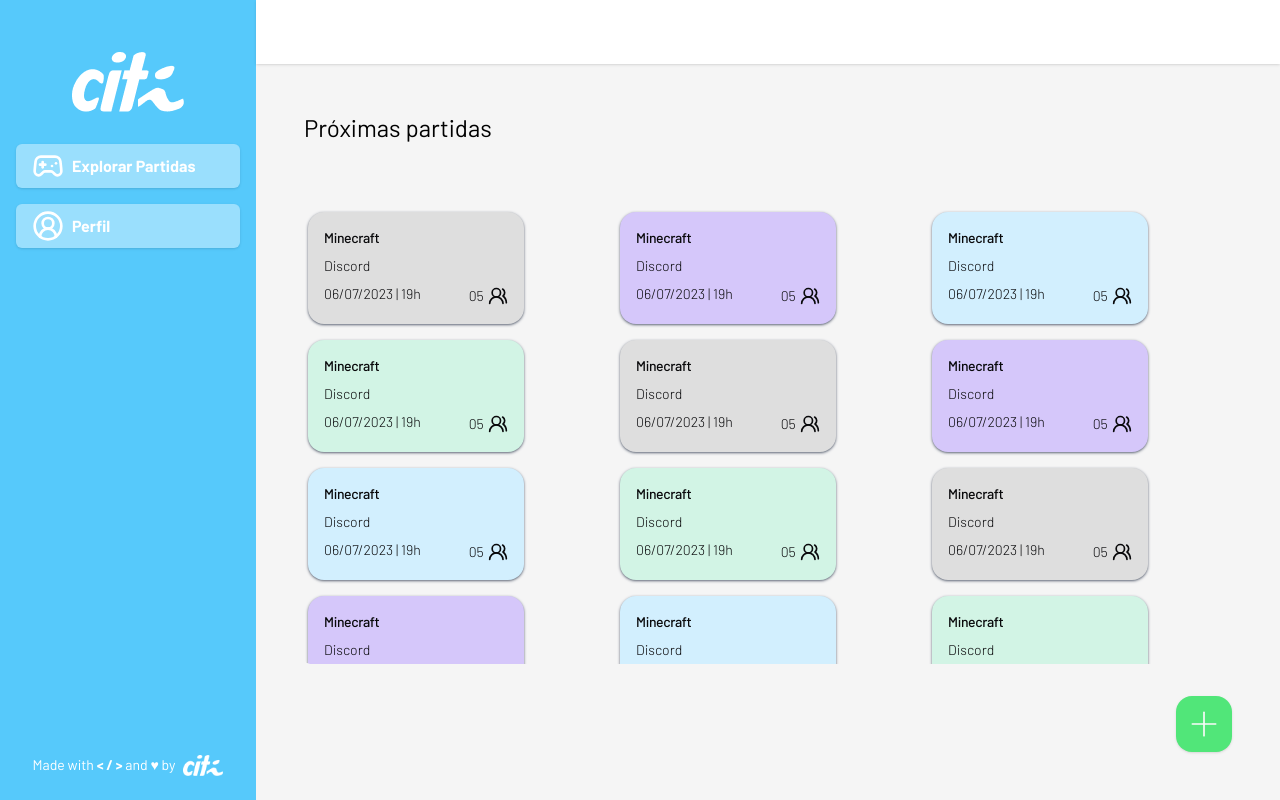
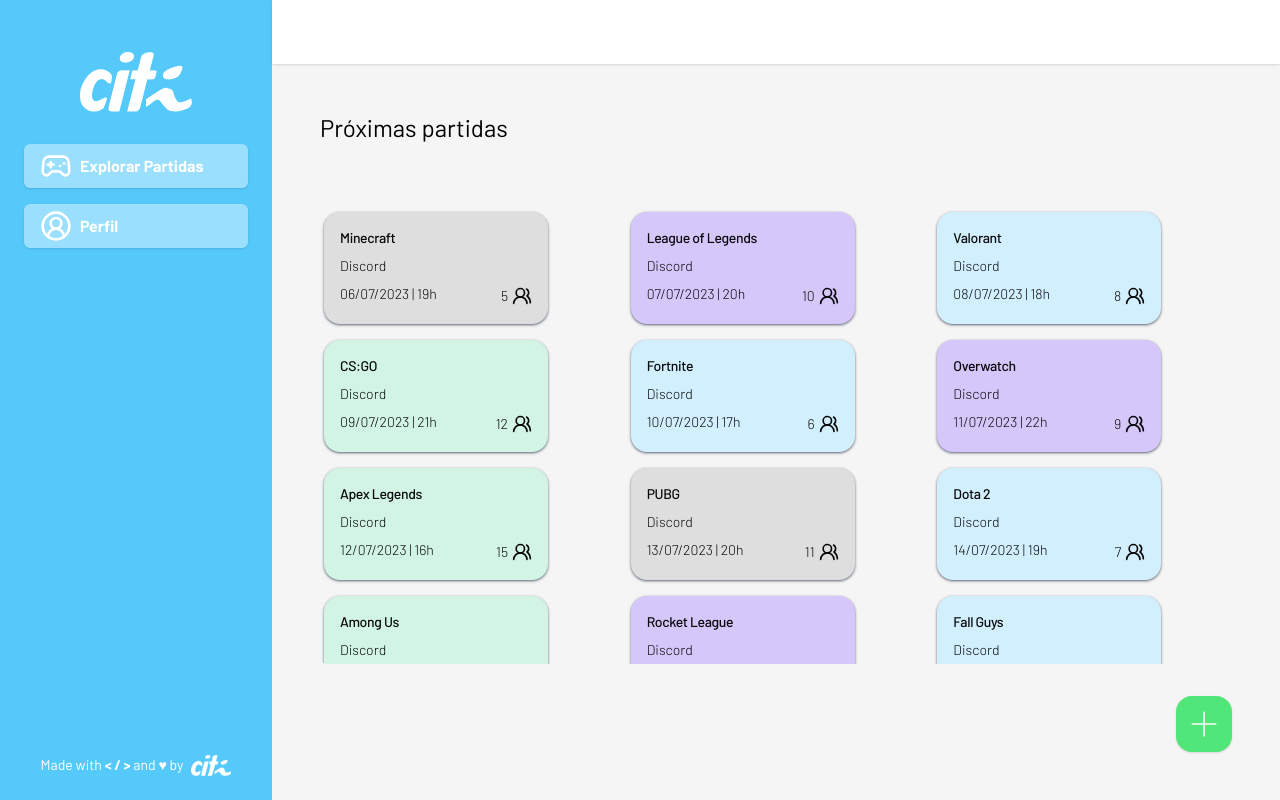
Before and after one commit to citi-onboarding/pta-boilerplate, a Next.js app in the folder client/: page / in a window 1280 px wide. Built offline with nearby package versions, Linux system fonts and the light colour scheme.

Commit message:
created list of matches

```diff
--- a/client/src/app/ExploreMatches/index.tsx
+++ b/client/src/app/ExploreMatches/index.tsx
@@ -3,55 +3,55 @@
 import Topbar from "@/components/topbar";
 import { ScrollArea, ScrollBar } from "@/components/ui/scroll-area";
 
+const matches = [
+  { gameName: "Minecraft", description: "Discord", date: "06/07/2023", time: "19h", status: "closed", participants: 5 },
+  { gameName: "League of Legends", description: "Discord", date: "07/07/2023", time: "20h", status: "full", participants: 10 },
+  { gameName: "Valorant", description: "Discord", date: "08/07/2023", time: "18h", status: "joinable", participants: 8 },
+  { gameName: "CS:GO", description: "Discord", date: "09/07/2023", time: "21h", status: "playing", participants: 12 },
+  { gameName: "Fortnite", description: "Discord", date: "10/07/2023", time: "17h", status: "joinable", participants: 6 },
+  { gameName: "Overwatch", description: "Discord", date: "11/07/2023", time: "22h", status: "full", participants: 9 },
+  { gameName: "Apex Legends", description: "Discord", date: "12/07/2023", time: "16h", status: "playing", participants: 15 },
+  { gameName: "PUBG", description: "Discord", date: "13/07/2023", time: "20h", status: "closed", participants: 11 },
+  { gameName: "Dota 2", description: "Discord", date: "14/07/2023", time: "19h", status: "joinable", participants: 7 },
+  { gameName: "Among Us", description: "Discord", date: "15/07/2023", time: "18h", status: "playing", participants: 10 },
+  { gameName: "Rocket League", description: "Discord", date: "16/07/2023", time: "21h", status: "full", participants: 6 },
+  { gameName: "Fall Guys", description: "Discord", date: "17/07/2023", time: "15h", status: "joinable", participants: 8 },
+  { gameName: "Call of Duty", description: "Discord", date: "18/07/2023", time: "23h", status: "closed", participants: 14 },
+  { gameName: "Destiny 2", description: "Discord", date: "19/07/2023", time: "19h", status: "playing", participants: 12 },
+  { gameName: "Warframe", description: "Discord", date: "20/07/2023", time: "18h", status: "joinable", participants: 9 },
+  { gameName: "Genshin Impact", description: "Discord", date: "21/07/2023", time: "17h", status: "full", participants: 4 },
+  { gameName: "The Sims", description: "Discord", date: "22/07/2023", time: "20h", status: "closed", participants: 2 },
+  { gameName: "Stardew Valley", description: "Discord", date: "23/07/2023", time: "14h", status: "joinable", participants: 3 },
+  { gameName: "Hearthstone", description: "Discord", date: "24/07/2023", time: "18h", status: "playing", participants: 6 },
+  { gameName: "Rainbow Six", description: "Discord", date: "25/07/2023", time: "20h", status: "full", participants: 8 },
+];
+
 export default function ExploreMatches() {
   return (
     <div className="h-[100vh]">
-        <Topbar backArrow={false}/>
+      <Topbar backArrow={false} />
       <div className="flex flex-col p-12 h-[calc(100vh-64px)]">
         <h1 className="text-2xl text-black font-barlow font-normal mb-16">
           Próximas partidas
         </h1>
         <ScrollArea className="w-full h-fit rounded-md border-none p-0">
           <div className="grid grid-cols-[repeat(auto-fit,minmax(230px,1fr))] gap-4 p-1">
-                <MatchCard status={"closed"}/>
-                <MatchCard status={"full"}/>
-                <MatchCard status={"joinable"}/>
-                <MatchCard status={"playing"}/>
-
-                <MatchCard status={"closed"}/>
-                <MatchCard status={"full"}/>
-                <MatchCard status={"joinable"}/>
-                <MatchCard status={"playing"}/>
-
-                <MatchCard status={"closed"}/>
-                <MatchCard status={"full"}/>
-                <MatchCard status={"joinable"}/>
-                <MatchCard status={"playing"}/>
-
-                <MatchCard status={"closed"}/>
-                <MatchCard status={"full"}/>
-                <MatchCard status={"joinable"}/>
-                <MatchCard status={"playing"}/>
-
-                <MatchCard status={"closed"}/>
-                <MatchCard status={"full"}/>
-                <MatchCard status={"joinable"}/>
-                <MatchCard status={"playing"}/>
-
-                <MatchCard status={"closed"}/>
-                <MatchCard status={"full"}/>
-                <MatchCard status={"joinable"}/>
-                <MatchCard status={"playing"}/>
-
-                <MatchCard status={"closed"}/>
-                <MatchCard status={"full"}/>
-                <MatchCard status={"joinable"}/>
-                <MatchCard status={"playing"}/>
+            {matches.map((match, index) => (
+              <MatchCard
+                key={index}
+                gameName={match.gameName}
+                description={match.description}
+                date={match.date}
+                time={match.time}
+                status={match.status}
+                participants={match.participants}
+              />
+            ))}
           </div>
           <ScrollBar orientation="horizontal" />
         </ScrollArea>
         <div className="flex justify-end mt-8">
-              <CreateButton/>
+          <CreateButton />
         </div>
       </div>
     </div>
--- a/client/src/components/MatchCard/index.tsx
+++ b/client/src/components/MatchCard/index.tsx
@@ -1,4 +1,5 @@
-'use client';
+"use client";
+
 import {
   Card,
   CardContent,
@@ -7,24 +8,32 @@
   CardHeader,
   CardTitle,
 } from "@/components/ui/card";
-
 import { useRouter } from "next/navigation";
 import { UsersRound } from "lucide-react";
 
-// Definição de tipo para as props
 interface MatchCardProps {
-  status: "full" | "joinable" | "closed" | "playing";
+  gameName: string;
+  description: string;
+  date: string;
+  time: string;
+  status: string;
+  participants: number;
 }
 
-export default function MatchCard({ status }: MatchCardProps) {
+export default function MatchCard({
+  gameName,
+  description,
+  date,
+  time,
+  status,
+  participants,
+}: MatchCardProps) {
   const router = useRouter();
 
-  // Função para tratar clique
   const handleClick = () => {
-     {router.push("/dashboard");}
+    router.push("/dashboard");
   };
 
-  // Função para obter a classe CSS com base no status
   const getStatusClass = () => {
     switch (status) {
       case "full":
@@ -39,27 +48,28 @@
         return "bg-grayCard";
     }
   };
+
   return (
     <Card
       onClick={handleClick}
-        className={`w-fit cursor-pointer shadow-gray-500 shadow font-barlow border-none rounded-2xl text-darkGray ${getStatusClass()}`}
+      className={`w-56 cursor-pointer shadow-gray-500 shadow font-barlow border-none rounded-2xl text-darkGray ${getStatusClass()}`}
     >
       <CardHeader className="space-y-2 p-4 pb-2">
-          <CardTitle className="text-darkGray font-medium text-sm">
-            Minecraft
-          </CardTitle>
+        <CardTitle className="text-darkGray font-medium text-sm">{gameName}</CardTitle>
         <CardDescription className="font-light text-darkGray text-sm">
-            Discord
+          {description}
         </CardDescription>
       </CardHeader>
 
       <div className="flex gap-12 p-4 pt-0">
         <CardContent className="font-light p-0">
-            <span className="text-darkGray flex text-sm">06/07/2023 | 19h</span>
+          <span className="text-darkGray flex text-sm">
+            {date} | {time}
+          </span>
         </CardContent>
 
-          <CardFooter className="flex font-light gap-1 p-0">
-            <span className="font-light text-darkGray text-sm">05</span>
+        <CardFooter className="flex font-light gap-1 p-0 ml-auto">
+          <span className="font-light text-darkGray text-sm">{participants}</span>
           <UsersRound className="stroke-darkGray w-5" />
         </CardFooter>
       </div>
--- a/client/src/components/sidebar/index.tsx
+++ b/client/src/components/sidebar/index.tsx
@@ -11,7 +11,7 @@
   const router = useRouter();
 
   return (
-    <div className="flex flex-col h-full items-center justify-between bg-backgroundSidebar w-64 p-6">
+    <div className="flex flex-col h-full items-center justify-between bg-backgroundSidebar w-72 p-6">
 
       <div className="flex flex-col items-center gap-4 py-7">
         <Image src={logoCITiWhite} alt="Logo" className="itens-center w-30 h-auto mb-4"/>
```
Lines whose indentation alone changed are shown as unchanged.
